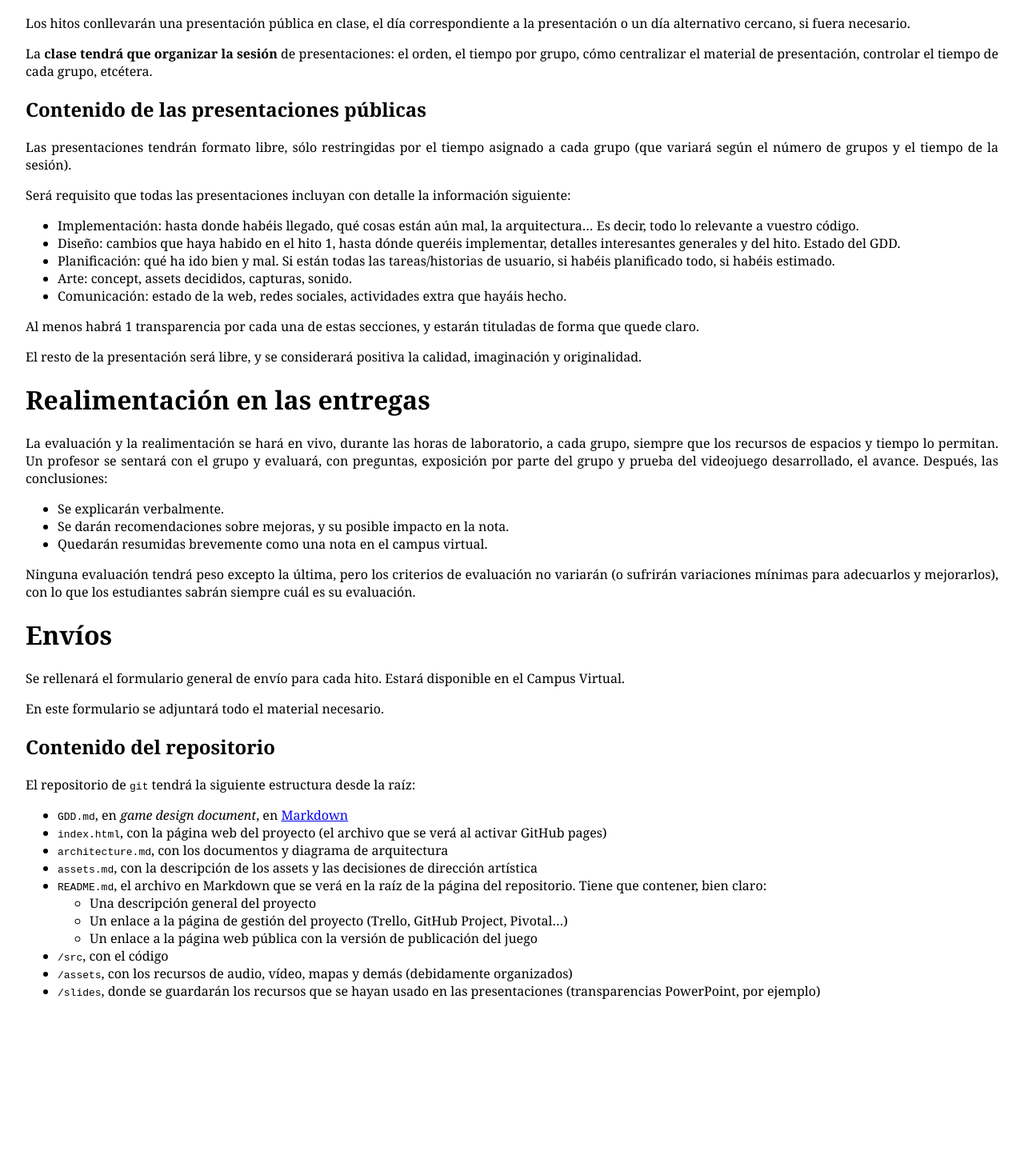
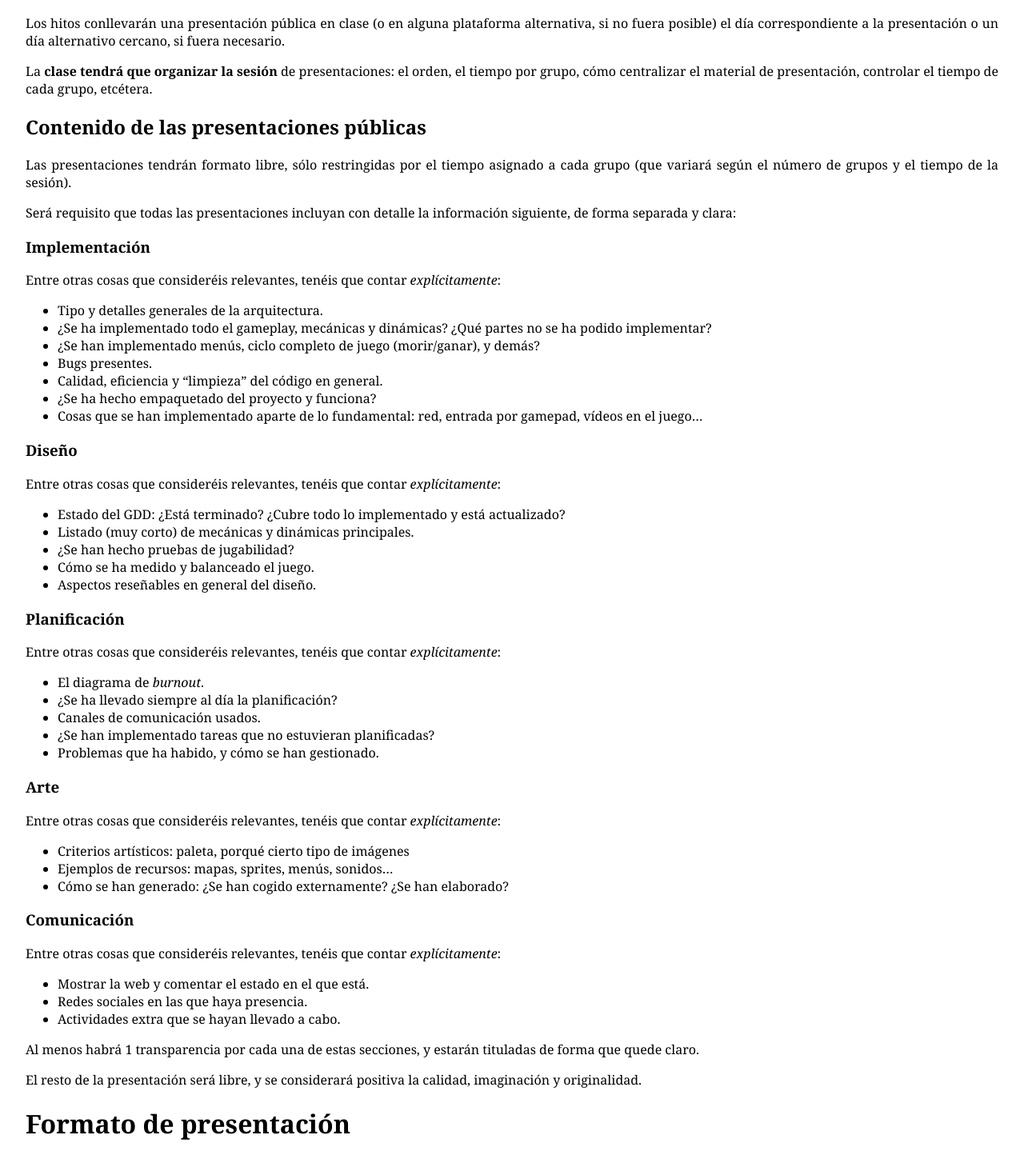
Before and after one commit to cleongh/proyectos2, a plain HTML site: page entregar.html in a window 1280 px wide. Shown: the part 301-1745 px from the top of the page at 80% size. Before the commit the page ends 1583 px from the top, so only its background shows below. Drawn offline with nearby package versions, Linux system fonts and the light colour scheme.

Commit message:
mejor entrega e instaladores

```diff
--- a/entregar.html
+++ b/entregar.html
@@ -26,28 +26,70 @@
 <p>Todo el contenido desarrollado durante el curso tendrá que estar en un único repositorio de control de versiones. Puede ser público (como GitHub) o privado (como GitLab), en cuyo caso se dará acceso a todos los miembros del equipo docente.</p>
 <p>Es fundamental que sólo se usen recursos con licencia, y que se tenga cuidado de que nada que no sea de uso legal llegue por accidente al repositorio y/o al juego.</p>
 <h1 id="presentaciones-públicas">Presentaciones públicas</h1>
-<p>Los hitos conllevarán una presentación pública en clase, el día correspondiente a la presentación o un día alternativo cercano, si fuera necesario.</p>
+<p>Los hitos conllevarán una presentación pública en clase (o en alguna plataforma alternativa, si no fuera posible) el día correspondiente a la presentación o un día alternativo cercano, si fuera necesario.</p>
 <p>La <strong>clase tendrá que organizar la sesión</strong> de presentaciones: el orden, el tiempo por grupo, cómo centralizar el material de presentación, controlar el tiempo de cada grupo, etcétera.</p>
 <h2 id="contenido-de-las-presentaciones-públicas">Contenido de las presentaciones públicas</h2>
 <p>Las presentaciones tendrán formato libre, sólo restringidas por el tiempo asignado a cada grupo (que variará según el número de grupos y el tiempo de la sesión).</p>
-<p>Será requisito que todas las presentaciones incluyan con detalle la información siguiente:</p>
+<p>Será requisito que todas las presentaciones incluyan con detalle la información siguiente, de forma separada y clara:</p>
+<h3 id="implementación">Implementación</h3>
+<p>Entre otras cosas que consideréis relevantes, tenéis que contar <em>explícitamente</em>:</p>
 <ul>
-<li>Implementación: hasta donde habéis llegado, qué cosas están aún mal, la arquitectura… Es decir, todo lo relevante a vuestro código.</li>
-<li>Diseño: cambios que haya habido en el hito 1, hasta dónde queréis implementar, detalles interesantes generales y del hito. Estado del GDD.</li>
-<li>Planificación: qué ha ido bien y mal. Si están todas las tareas/historias de usuario, si habéis planificado todo, si habéis estimado.</li>
-<li>Arte: concept, assets decididos, capturas, sonido.</li>
-<li>Comunicación: estado de la web, redes sociales, actividades extra que hayáis hecho.</li>
+<li>Tipo y detalles generales de la arquitectura.</li>
+<li>¿Se ha implementado todo el gameplay, mecánicas y dinámicas? ¿Qué partes no se ha podido implementar?</li>
+<li>¿Se han implementado menús, ciclo completo de juego (morir/ganar), y demás?</li>
+<li>Bugs presentes.</li>
+<li>Calidad, eficiencia y “limpieza” del código en general.</li>
+<li>¿Se ha hecho empaquetado del proyecto y funciona?</li>
+<li>Cosas que se han implementado aparte de lo fundamental: red, entrada por gamepad, vídeos en el juego…</li>
 </ul>
+<h3 id="diseño">Diseño</h3>
+<!-- Cambios que haya habido en el hito 1, hasta dónde queréis implementar, detalles interesantes generales y del hito. Estado del GDD. -->
+<p>Entre otras cosas que consideréis relevantes, tenéis que contar <em>explícitamente</em>:</p>
+<ul>
+<li>Estado del GDD: ¿Está terminado? ¿Cubre todo lo implementado y está actualizado?</li>
+<li>Listado (muy corto) de mecánicas y dinámicas principales.</li>
+<li>¿Se han hecho pruebas de jugabilidad?</li>
+<li>Cómo se ha medido y balanceado el juego.</li>
+<li>Aspectos reseñables en general del diseño.</li>
+</ul>
+<h3 id="planificación">Planificación</h3>
+<!-- Qué ha ido bien y mal. Si están todas las tareas/historias de usuario, si habéis planificado todo, si habéis estimado. -->
+<p>Entre otras cosas que consideréis relevantes, tenéis que contar <em>explícitamente</em>:</p>
+<ul>
+<li>El diagrama de <em>burnout</em>.</li>
+<li>¿Se ha llevado siempre al día la planificación?</li>
+<li>Canales de comunicación usados.</li>
+<li>¿Se han implementado tareas que no estuvieran planificadas?</li>
+<li>Problemas que ha habido, y cómo se han gestionado.</li>
+</ul>
+<h3 id="arte">Arte</h3>
+<p>Entre otras cosas que consideréis relevantes, tenéis que contar <em>explícitamente</em>:</p>
+<ul>
+<li>Criterios artísticos: paleta, porqué cierto tipo de imágenes</li>
+<li>Ejemplos de recursos: mapas, sprites, menús, sonidos…</li>
+<li>Cómo se han generado: ¿Se han cogido externamente? ¿Se han elaborado?</li>
+</ul>
+<h3 id="comunicación">Comunicación</h3>
+<p>Entre otras cosas que consideréis relevantes, tenéis que contar <em>explícitamente</em>:</p>
+<ul>
+<li>Mostrar la web y comentar el estado en el que está.</li>
+<li>Redes sociales en las que haya presencia.</li>
+<li>Actividades extra que se hayan llevado a cabo.</li>
+</ul>
+<!-- Estado de la web, redes sociales, actividades extra que hayáis hecho. -->
 <p>Al menos habrá 1 transparencia por cada una de estas secciones, y estarán tituladas de forma que quede claro.</p>
 <p>El resto de la presentación será libre, y se considerará positiva la calidad, imaginación y originalidad.</p>
+<h1 id="formato-de-presentación">Formato de presentación</h1>
+<p>Si la presentación se hace en clase, se podrá usar un ordenador y proyectar. Idealmente, se pondrá el juego en funcionamiento o, en su defecto, un vídeo del mismo.</p>
+<p>Si la presentación se tuviera que hacer a distancia, la mejor manera de enseñar el juego es compartiendo una sesión de <em>streaming</em> en directo (compartiendo un enlace para los asistentes). También se podrá compartir un vídeo (por ejemplo, en YouTube), pero esto tiene el inconviente de que no se puede controlar cuándo acceden al vídeo los asistentes, con el potencial problema de atención y de coordinación.</p>
 <h1 id="realimentación-en-las-entregas">Realimentación en las entregas</h1>
-<p>La evaluación y la realimentación se hará en vivo, durante las horas de laboratorio, a cada grupo, siempre que los recursos de espacios y tiempo lo permitan. Un profesor se sentará con el grupo y evaluará, con preguntas, exposición por parte del grupo y prueba del videojuego desarrollado, el avance. Después, las conclusiones:</p>
+<p>La evaluación y la realimentación se hará en vivo, durante las horas de laboratorio o en sesiones equivalentes si esto no fuera posible, a cada grupo, siempre que los recursos de espacios y tiempo lo permitan. Un profesor se sentará con el grupo y evaluará, con preguntas, exposición por parte del grupo y prueba del videojuego desarrollado, el avance. Después, las conclusiones:</p>
 <ul>
 <li>Se explicarán verbalmente.</li>
 <li>Se darán recomendaciones sobre mejoras, y su posible impacto en la nota.</li>
 <li>Quedarán resumidas brevemente como una nota en el campus virtual.</li>
 </ul>
-<p>Ninguna evaluación tendrá peso excepto la última, pero los criterios de evaluación no variarán (o sufrirán variaciones mínimas para adecuarlos y mejorarlos), con lo que los estudiantes sabrán siempre cuál es su evaluación.</p>
+<p>Ninguna evaluación tendrá peso excepto la última, pero los criterios de evaluación no variarán (o sufrirán variaciones mínimas para adecuarlos y mejorarlos, siempre a favor de los estudiantes y cumpliendo con la ficha docente), con lo que los estudiantes sabrán siempre cuál es su evaluación.</p>
 <h1 id="envíos">Envíos</h1>
 <p>Se rellenará el formulario general de envío para cada hito. Estará disponible en el Campus Virtual.</p>
 <p>En este formulario se adjuntará todo el material necesario.</p>
```
Also changed, not shown: entregar.md (+66 -9 lines), instaladores.html (added, +34 -0 lines), instaladores.md (added, +12 -0 lines), 2 other files.
